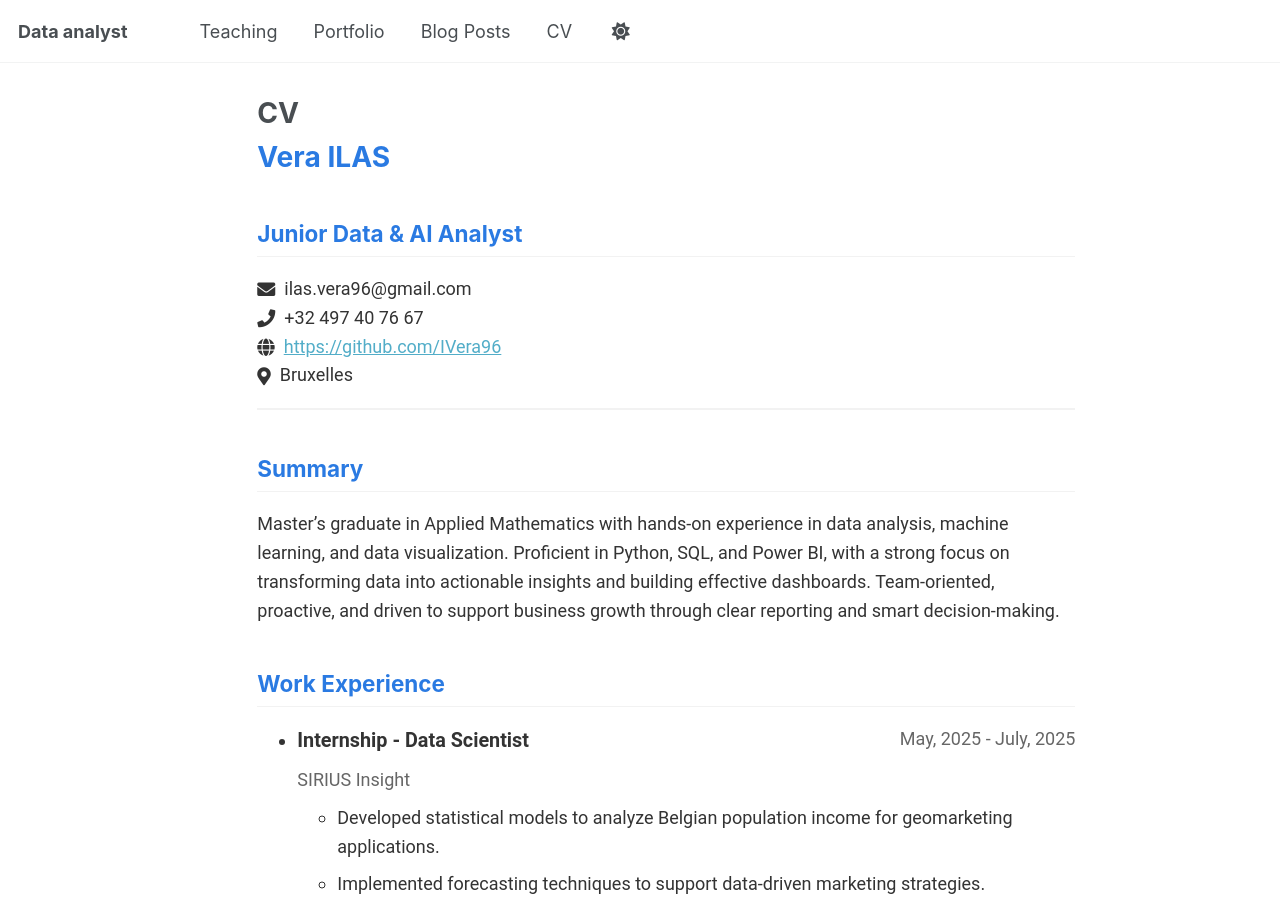
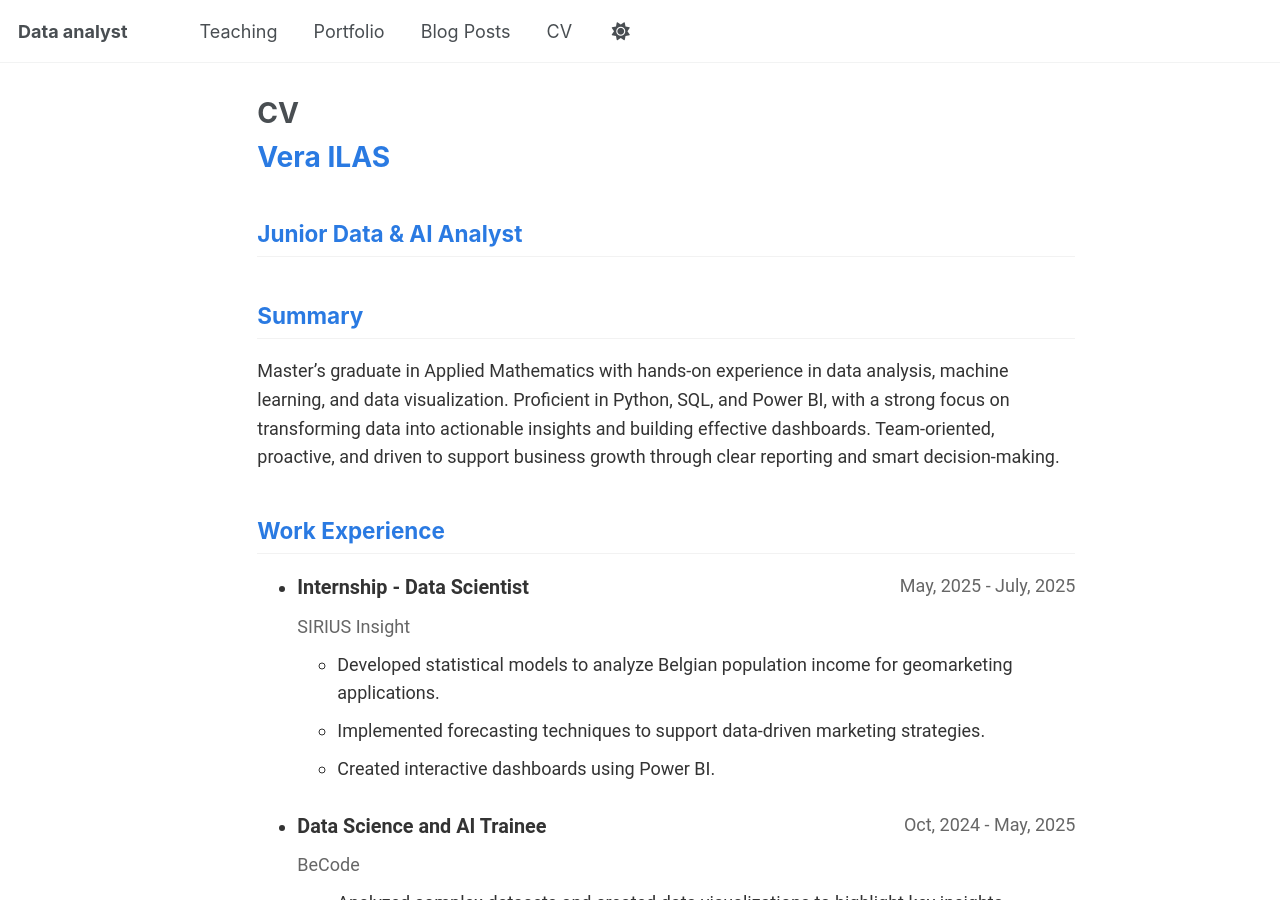
Before and after one commit to IVera96/IVera96.github.io, a Jekyll site: the page built from _pages/cv-json.md, in a window 1280 px wide and 900 px high. Built offline with Jekyll 4.4.1, drawn with Linux system fonts in a browser that asks for light colours; a script that is not in the unit is left out.

Commit message:
Cv update

```diff
--- a/_includes/cv-template.html
+++ b/_includes/cv-template.html
@@ -6,7 +6,7 @@
     <h1>Vera ILAS</h1>
     <h2>Junior Data & AI Analyst</h2>
 
-    <div class="cv-contact">
+    <!-- <div class="cv-contact">
       <div class="cv-contact-item">
         <i class="fas fa-envelope"></i> ilas.vera96@gmail.com
       </div>
@@ -20,7 +20,7 @@
         <i class="fas fa-map-marker-alt"></i> Bruxelles
       </div>
     </div>
-  </div>
+  </div> -->
 
   <!-- Summary -->
   <div class="cv-section">
```
